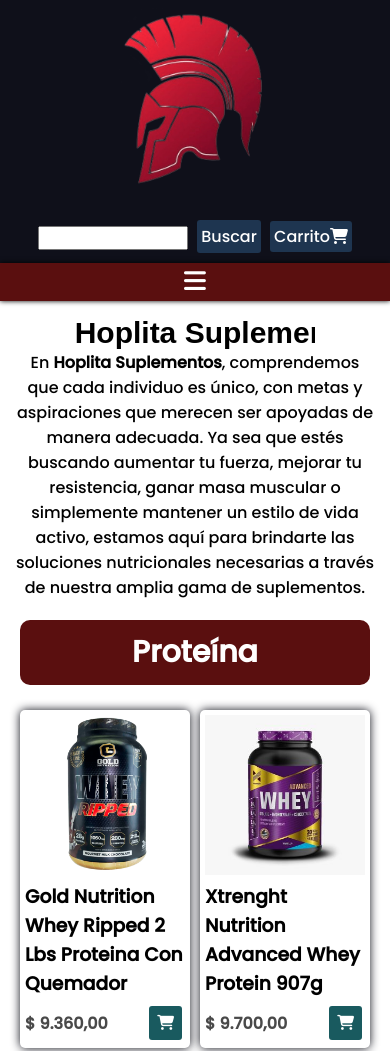
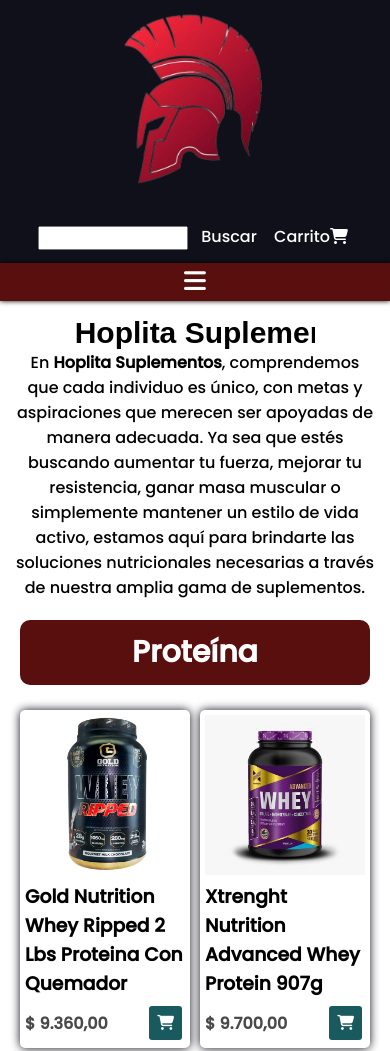
Before and after one commit to barrerasantino7/PFBARRERA, a website: page index.html in a window 390 px wide. Shown: the top 1051 px of the page. Drawn offline with Linux system fonts and the light colour scheme.

Commit message:
Cambié los botones de el header en version mobile

```diff
--- a/scss/style.scss
+++ b/scss/style.scss
@@ -45,7 +45,7 @@
         }
         .buscador-btn{
             border: none;
-            background-color: $boton0;
+            background-color: $color-fondo;
             color: white;
             font-size: 16px;
             padding: 4px;
@@ -62,7 +62,7 @@
             color: white;
             text-decoration: none;
             font-size: 16px;
-            background-color: $boton0;
+            /*background-color: $boton0;*/
             padding: 4px;
             font-family: poppins;
             border-radius: 3px;
@@ -279,6 +279,9 @@
             .buscador-barra{
                 width: 200px;
             }
+            .buscador-btn{
+                background-color: $boton0;
+            }
         }
     }
 
```
Also changed, not shown: css/style.css, 1 other file.
